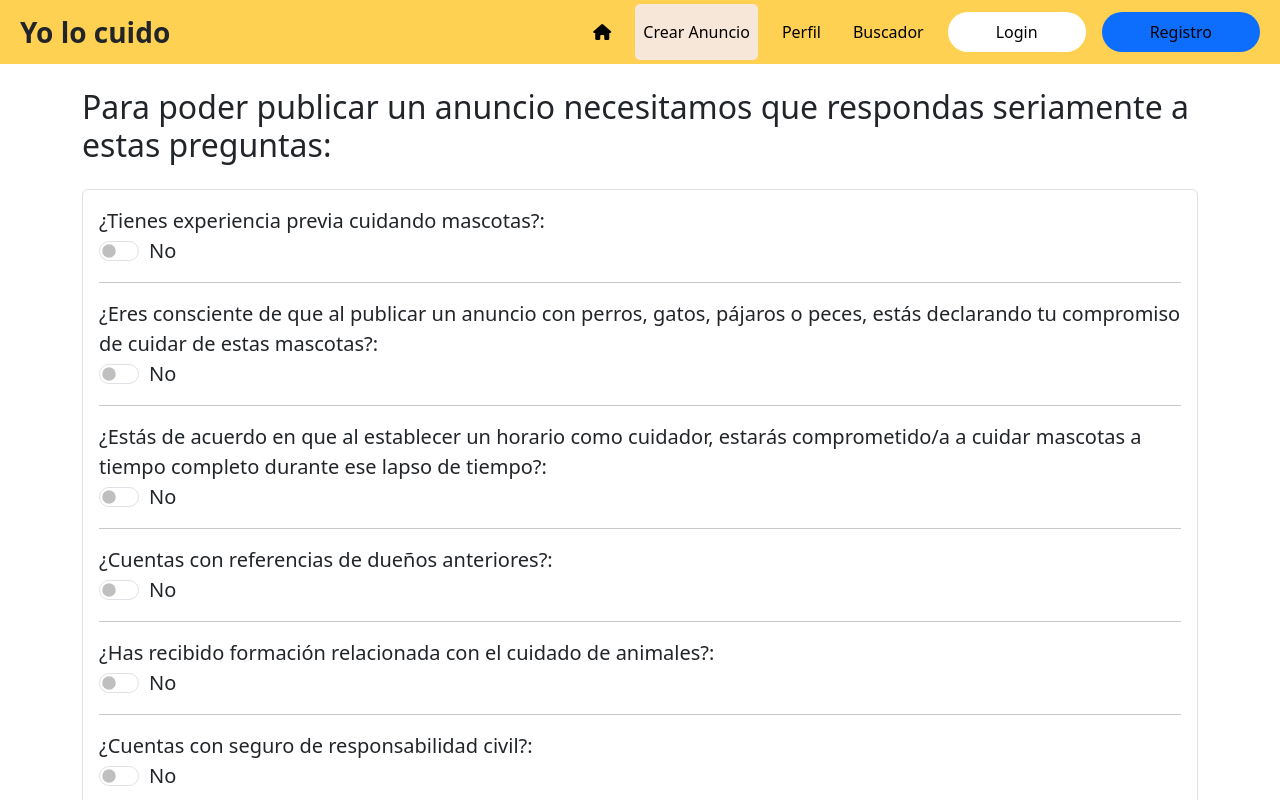
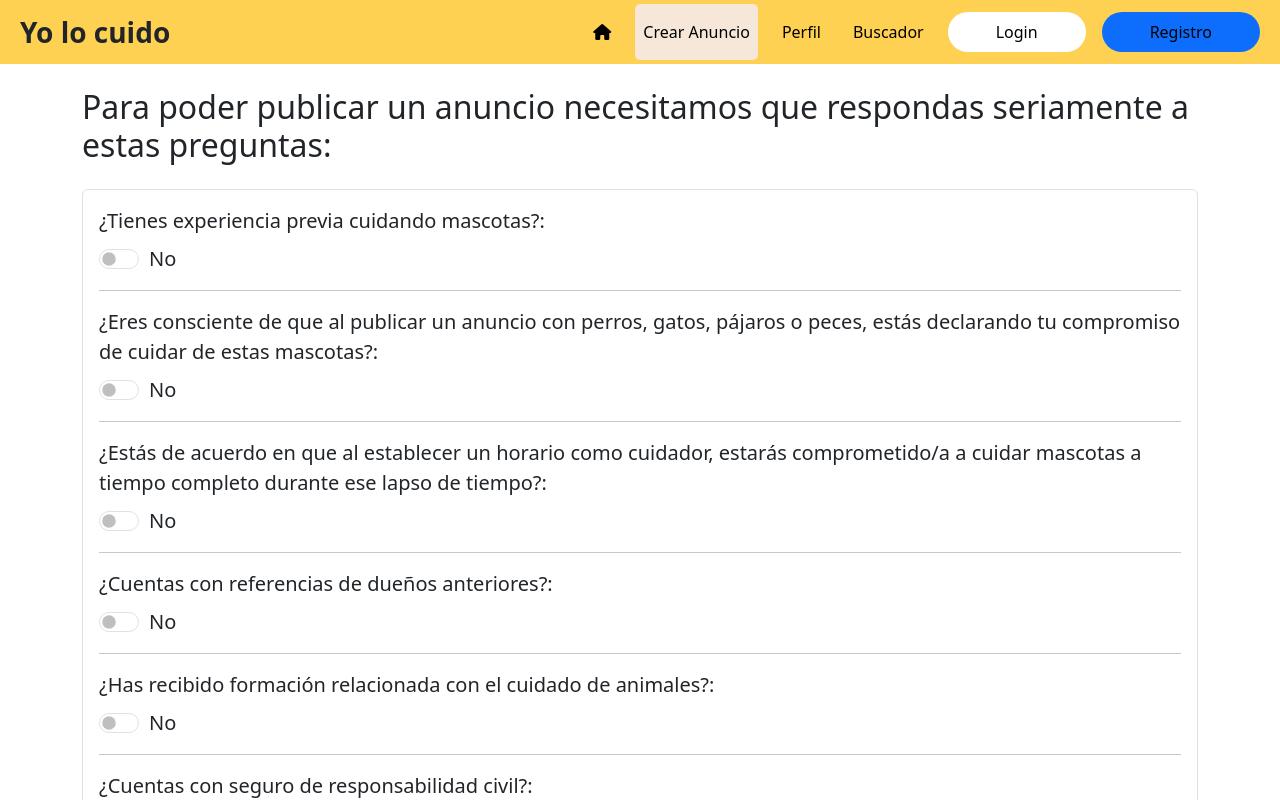
Before and after one commit to No-Country-simulation/c19-25-m-node-react, a React (Vite) app in the folder FRONTEND-REACT/: page /anuncios in a window 1280 px wide. Shown: the top 800 px of the page. Built offline with nearby package versions, Linux system fonts and the light colour scheme.

Commit message:
Formulario Registro de cuidadores hecho

```diff
--- a/FRONTEND-REACT/src/components/FormRegistro2.jsx
+++ b/FRONTEND-REACT/src/components/FormRegistro2.jsx
@@ -73,7 +73,7 @@ const SwitchComponent = () => {
                 {switches.map((item, index) => (
                     <div key={index} className='my-3 fs-5'>
                         <span>{item.question}:</span>
-                        <div className="form-check form-switch">
+                        <div className="form-check form-switch mt-2">
                             <input
                                 className="form-check-input"
                                 type="checkbox"
```
